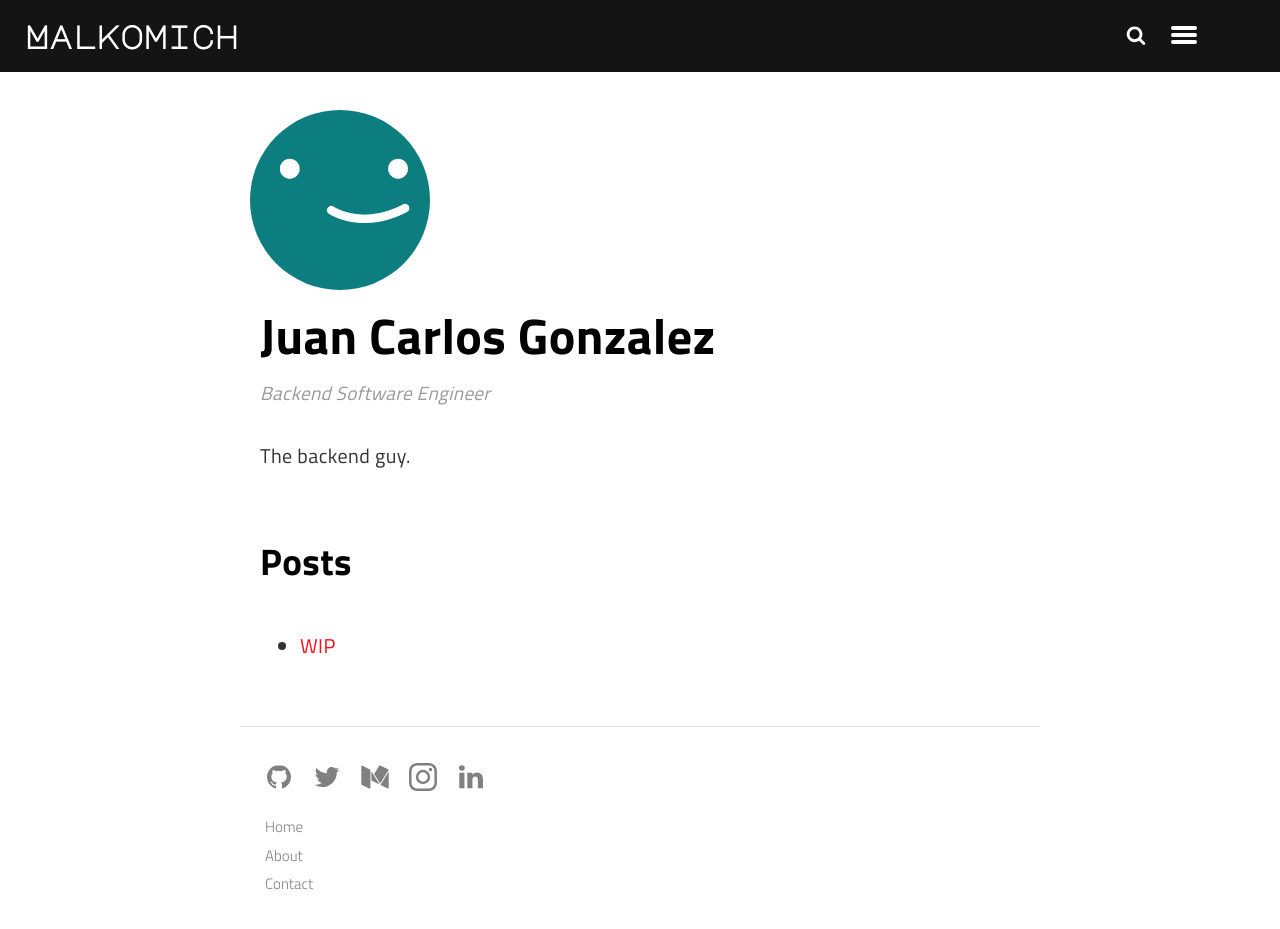
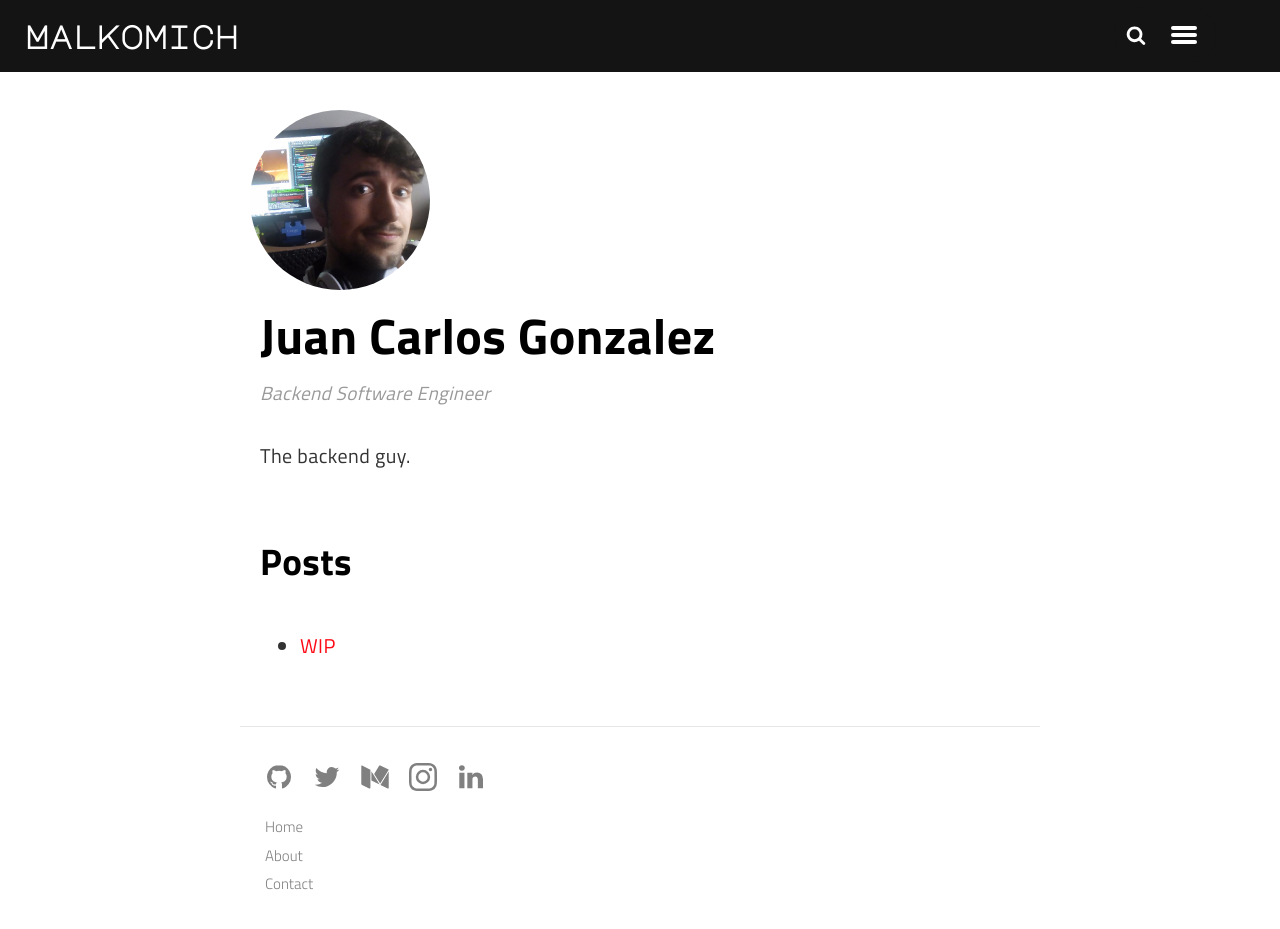
Before and after one commit to malkomich/malkomich.github.io, a Jekyll site: the page built from _authors/malkomich.md, in a window 1280 px wide and 1049 px high. Shown: the top 929 px of the window. Built offline with Jekyll 4.4.1, drawn with Linux system fonts in a browser that asks for light colours; a script that is not in the unit is left out.

Commit message:
Update author photo reference

```diff
--- a/_authors/malkomich.md
+++ b/_authors/malkomich.md
@@ -1,6 +1,5 @@
 ---
 layout: author
-photo: /assets/img/uploads/img_20170628_075923.jpg
 name: malkomich
 display_name: Juan Carlos Gonzalez
 position: Backend Software Engineer
@@ -11,5 +10,5 @@
 medium_username: malkomich
 photo_back: https://cdn4.iconfinder.com/data/icons/avatars-xmas-giveaway/128/breaking_bad_chemisrty_avatar_heisenberg-512.png
 linkedin_username: juancarlos-gonzalez-cabrero
-photo_front: /assets/img/uploads/profile.png
+photo_front: /assets/img/uploads/img_20170628_075923.jpg
 ---
```
